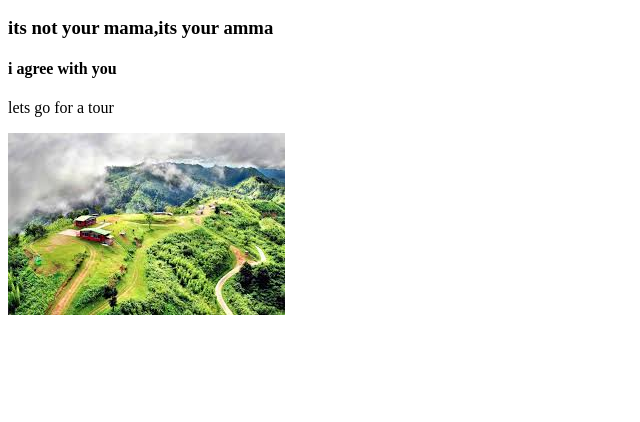
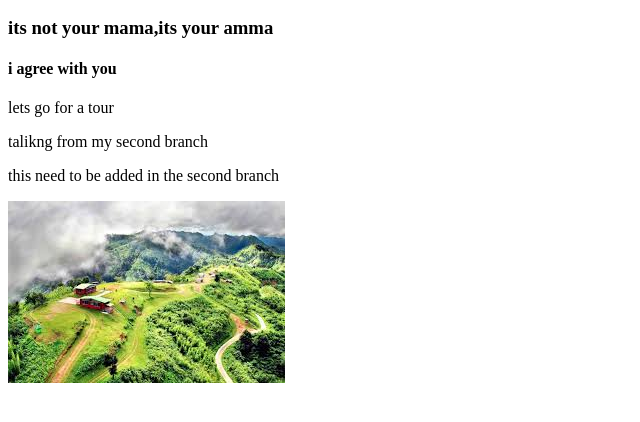
Before and after one commit to Mahanaz-Spriha/mahanaz-github, a plain HTML site: page index.html in a window 1280 px wide. Shown: the part 110-532 px from the top of the page, without its empty margins (0-640 px from the left). Drawn offline with Linux system fonts and the light colour scheme.

Commit message:
learning about second branch

```diff
--- a/index.html
+++ b/index.html
@@ -12,6 +12,8 @@
     <h3>its not your mama,its your amma</h3>
     <h4>i agree with you</h4>
     <p>lets go for a tour</p>
+    <p>talikng from my second branch</p>
+    <p>this need to be added in the second branch</p>
     <img src="tour.png">
 </body>
 </html>
```
